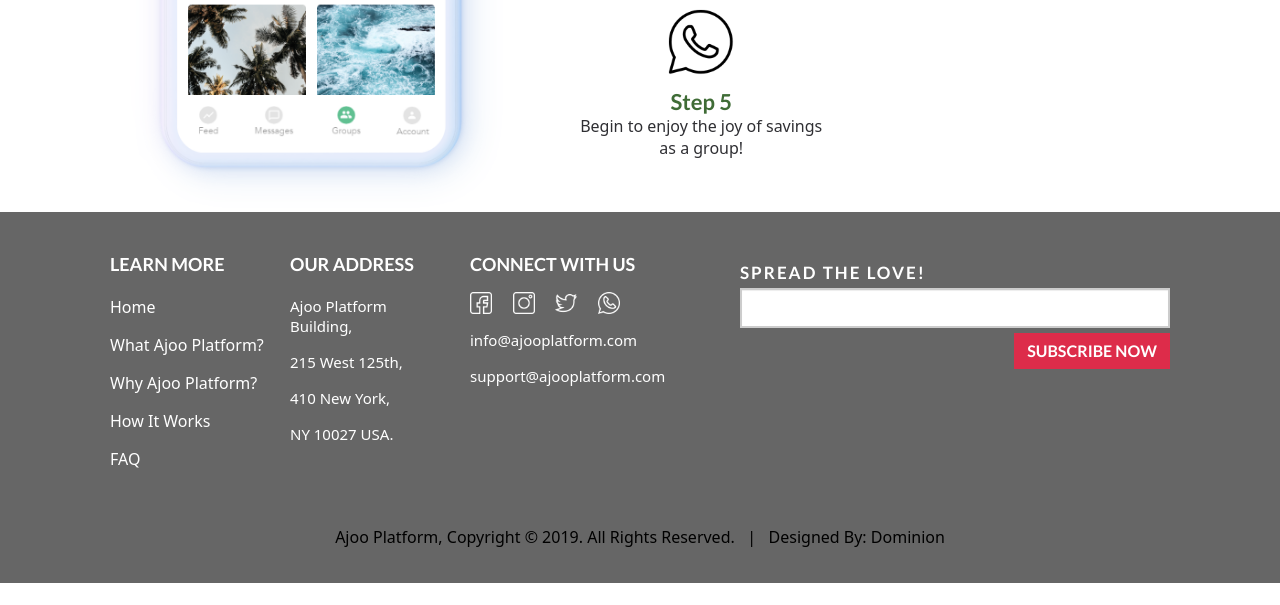
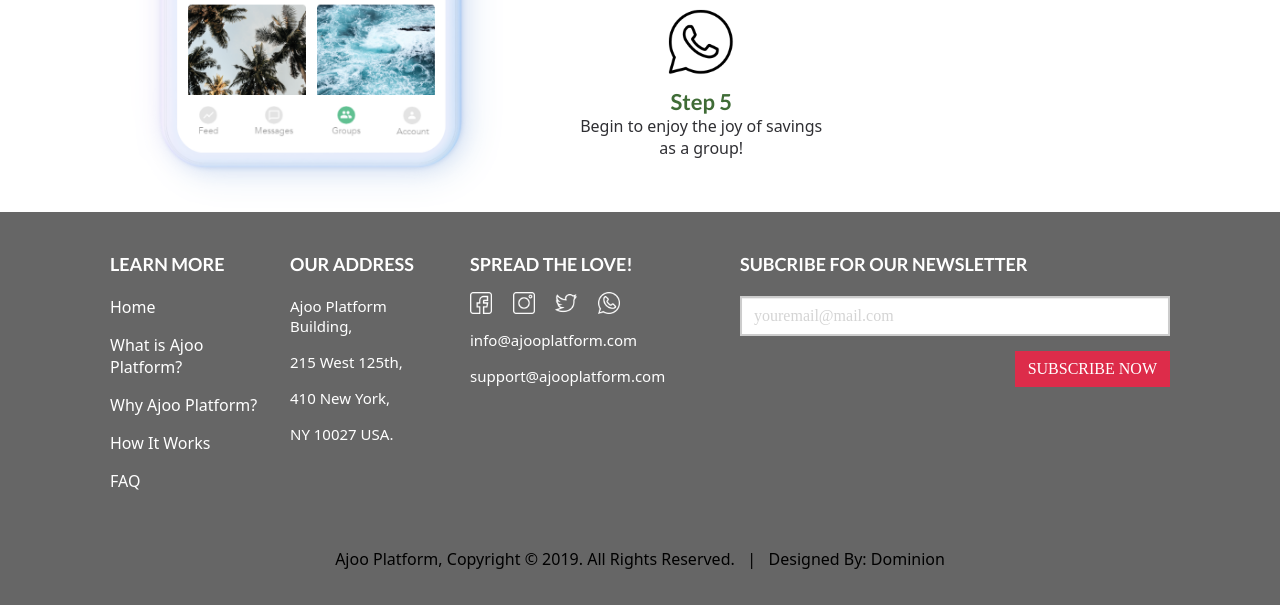
Before and after one commit to DORMYNION/ajoo, a PHP site: page /index.php in a window 1280 px wide. Shown: the part 1632-2237 px from the top of the page. Before the commit the page ends 2215 px from the top, so only its background shows below. Run offline with PHP 8.4, Linux system fonts and the light colour scheme; some web fonts are replaced.

Commit message:
minor typo

```diff
--- a/index.php
+++ b/index.php
@@ -11,7 +11,7 @@
           <p>Free online Digital Platform that enables you and your close associates come together to create or join an existing Rotational Group Savings Scheme program.</p>
 
           <div class="row action clearfix">
-            <p class="col-md-10 col-sm-5 text-right"><a class="btn btn-lg btn-warning" href="#" role="button" target="_self">Start Saving</a></p>
+            <p class="col-md-10 col-sm-5 text-right"><a class="btn btn-lg btn-warning" href="start-saving.php" role="button" target="_self">Start Saving</a></p>
           </div>
         </div>
       </div>
--- a/part/footer.php
+++ b/part/footer.php
@@ -6,7 +6,7 @@
   <div class="col-sm-2 each">
     <h6>LEARN MORE</h6>
     <p><a href="index.php">Home</a></p>
-    <p><a href="what.php">What Ajoo Platform?</a></p>
+    <p><a href="what.php">What is Ajoo Platform?</a></p>
     <p><a href="why.php">Why Ajoo Platform?</a></p>
     <p><a href="how.php">How It Works</a></p>
     <p><a href="faq.php">FAQ</a></p>
@@ -23,7 +23,7 @@
 
 
     <div class="col-sm-3 text-left each">
-    <h6>CONNECT WITH US</h6>
+    <h6>SPREAD THE LOVE!</h6>
     <p>
       <ul>
         <li style="margin:0px;"><img src="asset/img/facebook_foot.png" /></li>
@@ -37,10 +37,10 @@
     </div>
 
 
-    <div class="col-sm-5 text-left news-letter each">
+    <div class="col-sm-5 text-left each">
+      <h6>SUBCRIBE FOR OUR NEWSLETTER</h6>
         <div class="form-group">
-            <label for="email">Spread the Love!</label>
-            <input type="email" name="email" id="email" class="form-control">
+            <input type="email" name="email" id="email" class="form-control" placeholder="youremail@mail.com">
         </div>
 
       <div class="form-group pull-right">
```
